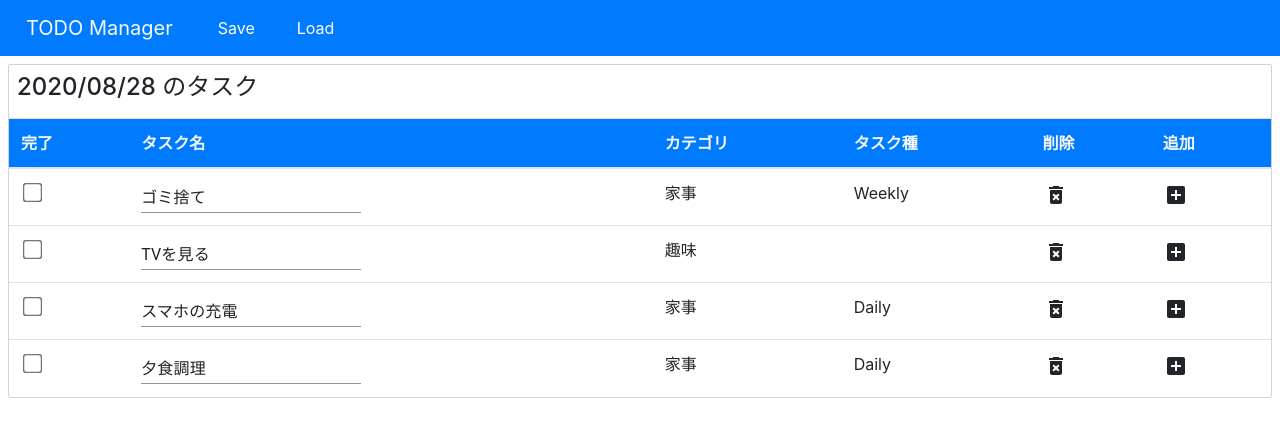
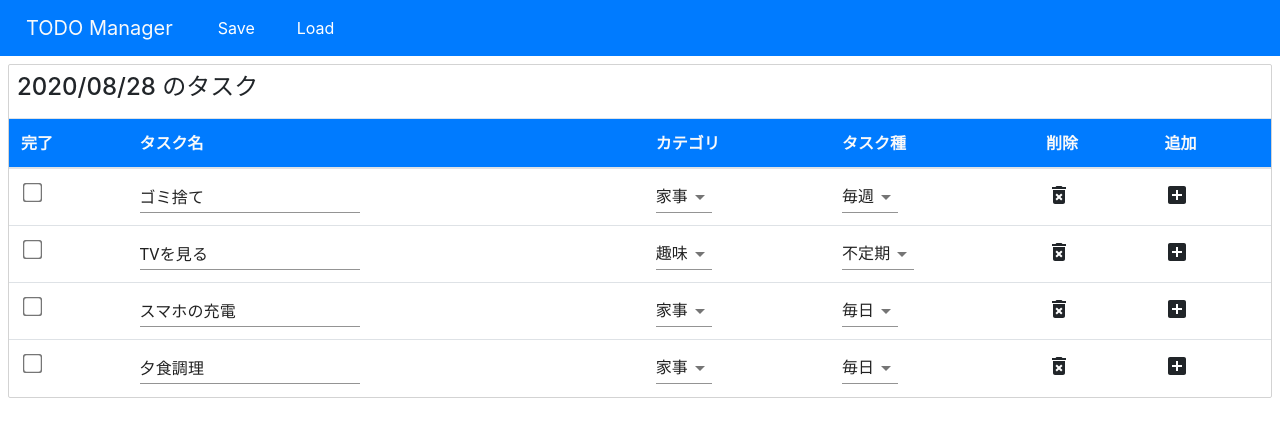
Before and after one commit to ritafuni/todo-manager, a React (Create React App) app: page / in a window 1280 px wide. Shown: the top 436 px of the page. Built offline with nearby package versions, Linux system fonts and the light colour scheme; the HTML template or start-up script is replaced by a standard one.

Commit message:
enabled task category/type selection

```diff
--- a/src/App.jsx
+++ b/src/App.jsx
@@ -72,11 +72,31 @@ function App(){
     });
   }
 
-  function EditTaskName(value, index){
-    const newTask = {
-      ...state.tasks[index],
-      content: value
-    };
+  function EditTask(value, index, type){
+    let newTask;
+    switch(type){
+      case 'content':
+        newTask = {
+          ...state.tasks[index],
+          content: value
+        };
+        break;
+      case 'category':
+        newTask = {
+          ...state.tasks[index],
+          category: value
+        };
+        break;
+      case 'taskType':
+        newTask = {
+          ...state.tasks[index],
+          taskType: value
+        };
+        break;
+      default:
+        break;
+    }
+
     changeState({
       ...state,
       tasks: {
@@ -84,7 +104,6 @@ function App(){
         [index]: newTask
       }
     });
-    console.log(state);
   }
 
   //resultに結果が入ってくる
@@ -138,7 +157,7 @@ function App(){
           tasks={tasks}
           addFunc={AddTask}
           delFunc={DeleteTask}
-          changeTaskNameFunc={EditTaskName}
+          editFunc={EditTask}
         />
       </DragDropContext>
     </div>
--- a/src/Components/Column.jsx
+++ b/src/Components/Column.jsx
@@ -53,7 +53,7 @@ function Column(props){
                 index={index}
                 addFunc={props.addFunc}
                 delFunc={props.delFunc}
-                changeTaskNameFunc={props.changeTaskNameFunc}
+                editFunc={props.editFunc}
               />
             )}
             {provided.placeholder}
--- a/src/Components/Task.jsx
+++ b/src/Components/Task.jsx
@@ -4,6 +4,8 @@ import {Draggable} from 'react-beautiful-dnd';
 import DeleteForeverIcon from '@material-ui/icons/DeleteForever';
 import AddBoxIcon from '@material-ui/icons/AddBox';
 import Input from '@material-ui/core/Input';
+import Select from '@material-ui/core/Select';
+import MenuItem from '@material-ui/core/MenuItem';
 
 //>?で内部のスタイル指定ができる
 const Container = styled.tr`
@@ -33,9 +35,34 @@ function Task(props){
           isDragging={snapshot.isDragging}
         >
           <td><input type='checkbox' className='task-checkbox' /></td>
-          <td><Input value={props.task.content} onChange={(event) => props.changeTaskNameFunc(event.target.value, props.task.id)} /></td>
-          <td>{props.task.category}</td>
-          <td>{props.task.taskType}</td>
+          <td>
+            <Input
+              value={props.task.content}
+              onChange={(event) => props.editFunc(event.target.value, props.task.id, 'content')}
+            />
+          </td>
+          <td>
+            <Select
+              value={props.task.category}
+              onChange={(event) => props.editFunc(event.target.value, props.task.id, 'category')}
+            >
+              <MenuItem value='仕事'>仕事</MenuItem>
+              <MenuItem value='家事'>家事</MenuItem>
+              <MenuItem value='趣味'>趣味</MenuItem>
+            </Select>
+          </td>
+          <td>
+            <Select
+              value={props.task.taskType}
+              onChange={(event) => props.editFunc(event.target.value, props.task.id, 'taskType')}
+            >
+              <MenuItem value='毎日'>毎日</MenuItem>
+              <MenuItem value='毎週'>毎週</MenuItem>
+              <MenuItem value='毎月'>毎月</MenuItem>
+              <MenuItem value='不定期'>不定期</MenuItem>
+              <MenuItem value='割込'>割込</MenuItem>
+            </Select>
+          </td>
           <td>
             <button className='btn' onClick = {() => props.delFunc(props.index)}>
               <DeleteForeverIcon />
--- a/src/initial-data.js
+++ b/src/initial-data.js
@@ -1,9 +1,9 @@
 const initialData = {
   tasks: {
-    "task-1": { id: "task-1", content: "ゴミ捨て", category: "家事", taskType: "Weekly"},
-    "task-2": { id: "task-2", content: "TVを見る", category: "趣味", taskType: ""},
-    "task-3": { id: "task-3", content: "スマホの充電", category: "家事", taskType: "Daily"},
-    "task-4": { id: "task-4", content: "夕食調理", category: "家事", taskType: "Daily"}
+    "task-1": { id: "task-1", content: "ゴミ捨て", category: "家事", taskType: "毎週"},
+    "task-2": { id: "task-2", content: "TVを見る", category: "趣味", taskType: "不定期"},
+    "task-3": { id: "task-3", content: "スマホの充電", category: "家事", taskType: "毎日"},
+    "task-4": { id: "task-4", content: "夕食調理", category: "家事", taskType: "毎日"}
   },
   taskCount: 4,
   columns: {
```
